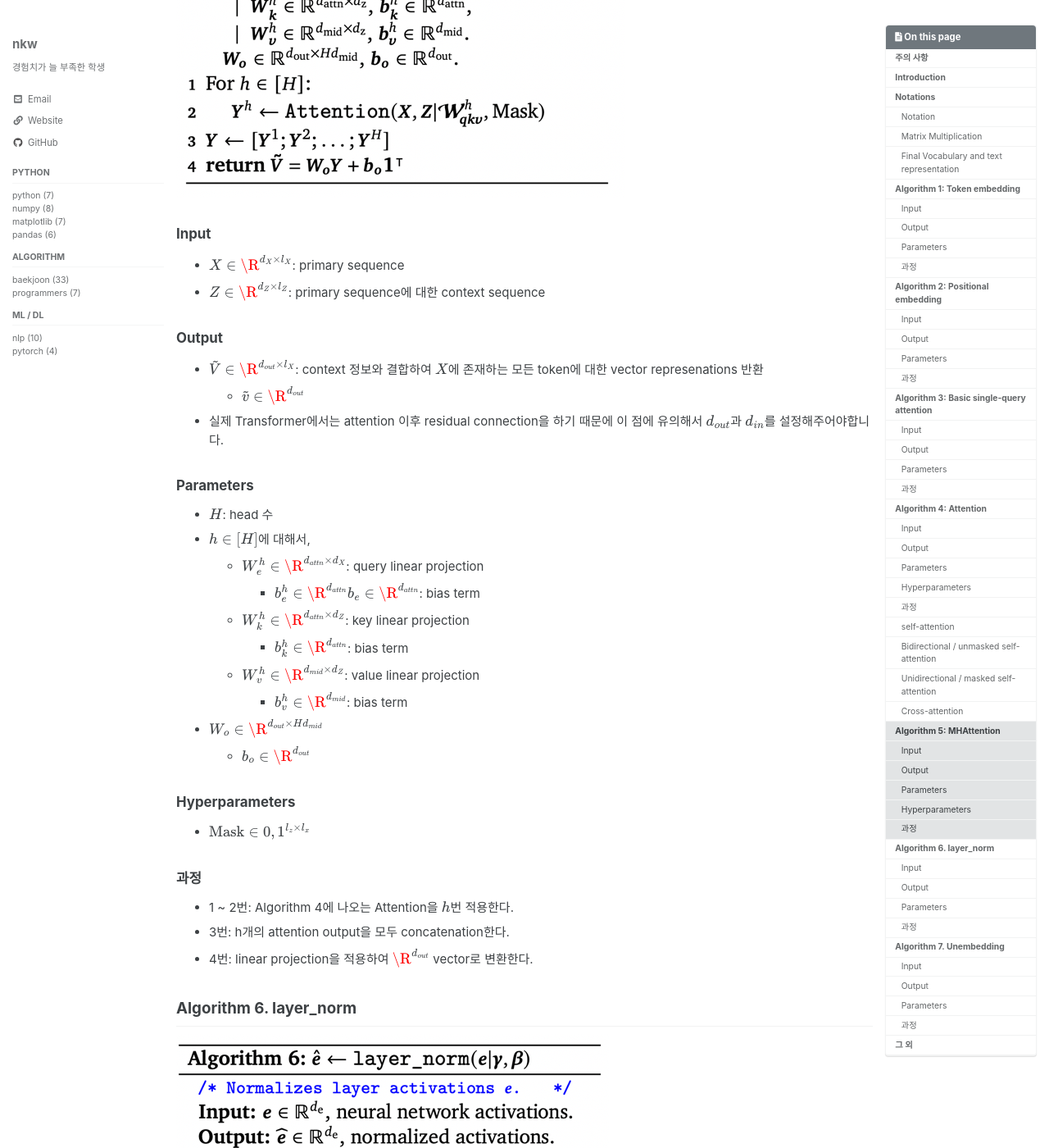
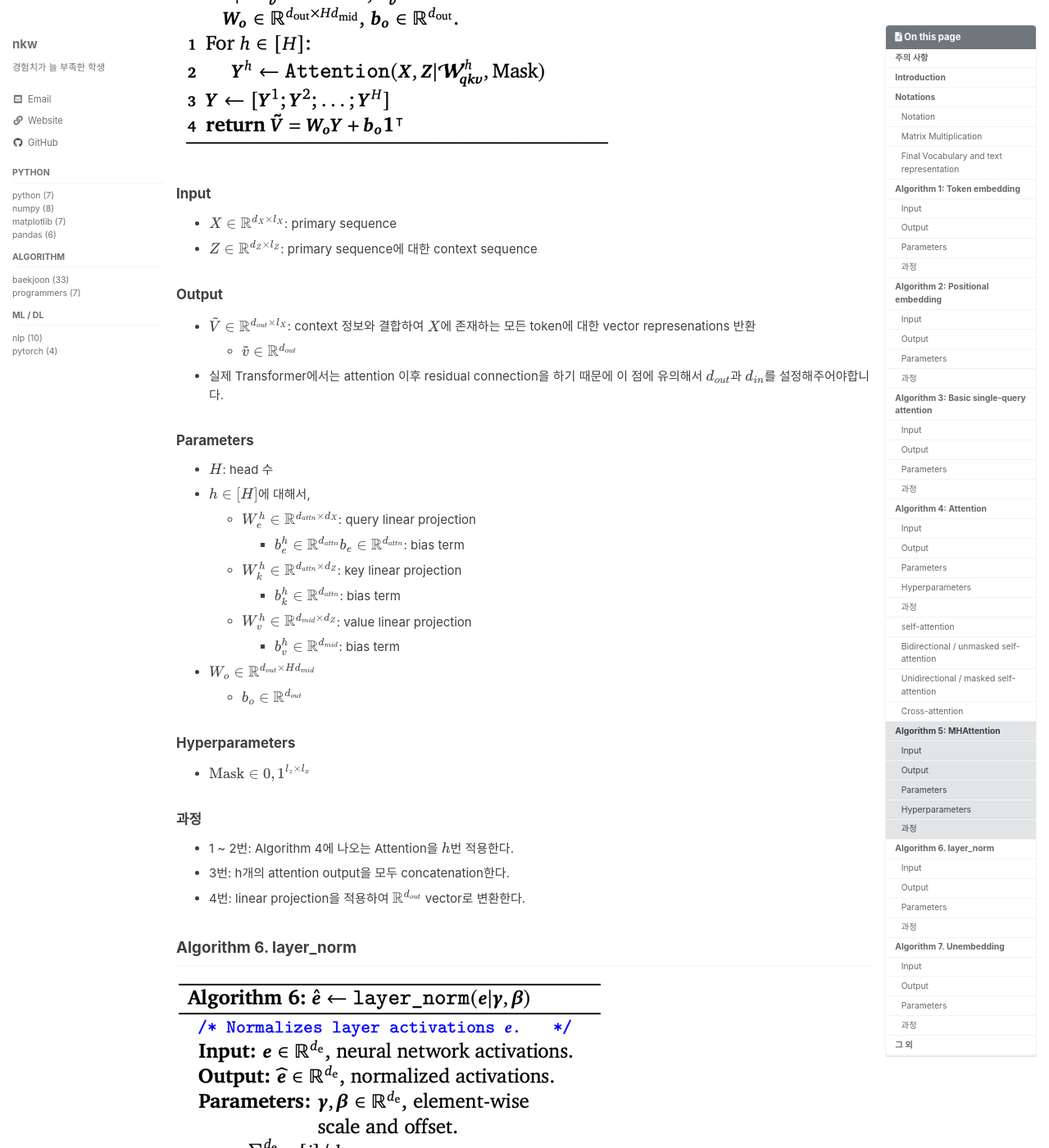
Before and after one commit to nkw011/nkw011.github.io, a Jekyll site: the page built from _posts/2022-08-03-nlp-formal-algorithm-trm.md, in a window 1280 px wide and 1400 px high, scrolled down 7952 px. Shown: the whole window at 82% size. Built offline with Jekyll 4.4.1, drawn with Linux system fonts in a browser that asks for light colours; cached includes are drawn as plain includes; formulas are drawn with MathJax 3; comment, search, counter and statistics services are not loaded; some of the changed text lies outside the part shown.

Commit message:
fix typo in formal transformer post

```diff
--- a/_posts/2022-08-03-nlp-formal-algorithm-trm.md
+++ b/_posts/2022-08-03-nlp-formal-algorithm-trm.md
@@ -54,7 +54,7 @@
     - $z[t]$: $z$의 $t$번째 token
     - Python과 달리 index의 시작이 1 입니다.
     - source라는 표현을 사용하기도 하지만 여기서는 context로 표기합니다.
-- $M \in \R^{d \times d^\prime}$: matrix
+- $M \in \mathbb{R}^{d \times d^\prime}$: matrix
     - $M[i,j]$ : entry $M_{ij}$
     - $M[i,:]$ : $M$의 $i$번째 row vector
     - $M[:,j]$ : $M$의 j번째 column vector
@@ -86,11 +86,11 @@
 
 ### Output
 
-- $e \in \R^{d_e}$: 입력으로 들어온 token ID에 대한 embedding vector 반환.
+- $e \in \mathbb{R}^{d_e}$: 입력으로 들어온 token ID에 대한 embedding vector 반환.
 
 ### Parameters
 
-- $W_e \in \R^{d_e\times N_V}$: embedding matrix
+- $W_e \in \mathbb{R}^{d_e\times N_V}$: embedding matrix
     - vocabulary에 존재하는 모든 token에 대해 embedding 값을 반환하기 위해서 column size가 $N_V$가 됩니다.
 
 ### 과정
@@ -109,11 +109,11 @@
 
 ### Output
 
-- $e \in \R^{d_e}$: 입력으로 들어온 postion에 대한 embedding vector 반환.
+- $e \in \mathbb{R}^{d_e}$: 입력으로 들어온 postion에 대한 embedding vector 반환.
 
 ### Parameters
 
-- $W_e \in \R^{d_e\times l_{max}}$: positional embedding matrix
+- $W_e \in \mathbb{R}^{d_e\times l_{max}}$: positional embedding matrix
     - data에 존재하는 모든 sequence에 대해 positional embedding 값을 반환하야하기 때문에 column size가 $l_{max}$가 됩니다.
 
 ### 과정
@@ -132,24 +132,24 @@
 
 ### Input
 
-- $e\in\R^{d_{in}}$: 현재 token에 대한 vector representation
+- $e\in\mathbb{R}^{d_{in}}$: 현재 token에 대한 vector representation
 - context sequence에 존재하는 모든 token에 대한 vector representation
-    - $e_t\in\R^{d_{in}}$: context sequence의 $t$번째 token에 대한 vector representation
+    - $e_t\in\mathbb{R}^{d_{in}}$: context sequence의 $t$번째 token에 대한 vector representation
 
 ### Output
 
 - 현재 token과 context 정보를 결합한 vector representation 반환
-    - $\tilde{v} \in \R^{d_{out}}$
+    - $\tilde{v} \in \mathbb{R}^{d_{out}}$
 - 실제 Transformer에서는 attention 이후 residual connection을 하기 때문에 이 점에 유의해서 $d_{out}$과 $d_{in}$를 설정해주어야합니다.
 
 ### Parameters
 
-- $W_e \in \R^{d_{attn}\times d_{in}}$: query linear projection
-    - $b_e \in \R^{d_{attn}}$: bias term
-- $W_k \in \R^{d_{attn}\times d_{in}}$: key linear projection
-    - $b_k \in \R^{d_{attn}}$: bias term
-- $W_v \in \R^{d_{out}\times d_{in}}$: value linear projection
-    - $b_v \in \R^{d_{out}}$: bias term
+- $W_e \in \mathbb{R}^{d_{attn}\times d_{in}}$: query linear projection
+    - $b_e \in \mathbb{R}^{d_{attn}}$: bias term
+- $W_k \in \mathbb{R}^{d_{attn}\times d_{in}}$: key linear projection
+    - $b_k \in \mathbb{R}^{d_{attn}}$: bias term
+- $W_v \in \mathbb{R}^{d_{out}\times d_{in}}$: value linear projection
+    - $b_v \in \mathbb{R}^{d_{out}}$: bias term
 
 ### 과정
 
@@ -169,23 +169,23 @@
 
 ### Input
 
-- $X\in\R^{d_X \times l_X}$: primary sequence
-- $Z\in\R^{d_Z \times l_Z}$: primary sequence에 대한 context sequence
+- $X\in\mathbb{R}^{d_X \times l_X}$: primary sequence
+- $Z\in\mathbb{R}^{d_Z \times l_Z}$: primary sequence에 대한 context sequence
 
 ### Output
 
-- $\tilde{V}\in\R^{d_{out} \times l_X}$: context 정보와 결합한 $X$에 존재하는 모든 token에 대한 vector represenations 반환
-    - $\tilde{v} \in \R^{d_{out}}$
+- $\tilde{V}\in\mathbb{R}^{d_{out} \times l_X}$: context 정보와 결합한 $X$에 존재하는 모든 token에 대한 vector represenations 반환
+    - $\tilde{v} \in \mathbb{R}^{d_{out}}$
 - 실제 Transformer에서는 attention 이후 residual connection을 하기 때문에 이 점에 유의해서 $d_{out}$과 $d_{in}$를 설정해주어야합니다.
 
 ### Parameters
 
-- $W_e \in \R^{d_{attn}\times d_{X}}$: query linear projection
-    - $b_e \in \R^{d_{attn}}$: bias term
-- $W_k \in \R^{d_{attn}\times d_{Z}}$: key linear projection
-    - $b_k \in \R^{d_{attn}}$: bias term
-- $W_v \in \R^{d_{out}\times d_{Z}}$: value linear projection
-    - $b_v \in \R^{d_{out}}$: bias term
+- $W_e \in \mathbb{R}^{d_{attn}\times d_{X}}$: query linear projection
+    - $b_e \in \mathbb{R}^{d_{attn}}$: bias term
+- $W_k \in \mathbb{R}^{d_{attn}\times d_{Z}}$: key linear projection
+    - $b_k \in \mathbb{R}^{d_{attn}}$: bias term
+- $W_v \in \mathbb{R}^{d_{out}\times d_{Z}}$: value linear projection
+    - $b_v \in \mathbb{R}^{d_{out}}$: bias term
 
 ### Hyperparameters
 
@@ -222,27 +222,27 @@
 
 ### Input
 
-- $X\in\R^{d_X \times l_X}$: primary sequence
-- $Z\in\R^{d_Z \times l_Z}$: primary sequence에 대한 context sequence
+- $X\in\mathbb{R}^{d_X \times l_X}$: primary sequence
+- $Z\in\mathbb{R}^{d_Z \times l_Z}$: primary sequence에 대한 context sequence
 
 ### Output
 
-- $\tilde{V}\in\R^{d_{out} \times l_X}$: context 정보와 결합하여 $X$에 존재하는 모든 token에 대한 vector represenations 반환
-    - $\tilde{v} \in \R^{d_{out}}$
+- $\tilde{V}\in\mathbb{R}^{d_{out} \times l_X}$: context 정보와 결합하여 $X$에 존재하는 모든 token에 대한 vector represenations 반환
+    - $\tilde{v} \in \mathbb{R}^{d_{out}}$
 - 실제 Transformer에서는 attention 이후 residual connection을 하기 때문에 이 점에 유의해서 $d_{out}$과 $d_{in}$를 설정해주어야합니다.
 
 ### Parameters
 
 - $H$: head 수
 - $h \in [H]$에 대해서,
-    - $W_e^h \in \R^{d_{attn}\times d_{X}}$: query linear projection
-        - $b_e^h \in \R^{d_{attn}}$$b_e \in \R^{d_{attn}}$: bias term
-    - $W_k^h \in \R^{d_{attn}\times d_{Z}}$: key linear projection
-        - $b_k^h \in \R^{d_{attn}}$: bias term
-    - $W_v^h \in \R^{d_{mid} \times d_{Z}}$: value linear projection
-        - $b_v^h \in \R^{d_{mid}}$: bias term
-- $W_o \in \R^{d_{out} \times Hd_{mid}}$
-    - $b_o \in \R^{d_{out}}$
+    - $W_e^h \in \mathbb{R}^{d_{attn}\times d_{X}}$: query linear projection
+        - $b_e^h \in \mathbb{R}^{d_{attn}}$$b_e \in \mathbb{R}^{d_{attn}}$: bias term
+    - $W_k^h \in \mathbb{R}^{d_{attn}\times d_{Z}}$: key linear projection
+        - $b_k^h \in \mathbb{R}^{d_{attn}}$: bias term
+    - $W_v^h \in \mathbb{R}^{d_{mid} \times d_{Z}}$: value linear projection
+        - $b_v^h \in \mathbb{R}^{d_{mid}}$: bias term
+- $W_o \in \mathbb{R}^{d_{out} \times Hd_{mid}}$
+    - $b_o \in \mathbb{R}^{d_{out}}$
 
 ### Hyperparameters
 
@@ -252,7 +252,7 @@
 
 - 1 ~ 2번: Algorithm 4에 나오는 Attention을 $h$번 적용한다.
 - 3번: h개의 attention output을 모두 concatenation한다.
-- 4번: linear projection을 적용하여 $\R^{d_{out}}$ vector로 변환한다.
+- 4번: linear projection을 적용하여 $\mathbb{R}^{d_{out}}$ vector로 변환한다.
 
 ## Algorithm 6. layer_norm
 
@@ -260,16 +260,16 @@
 
 ### Input
 
-- $e \in \R^{d_e}$: neural network activations
+- $e \in \mathbb{R}^{d_e}$: neural network activations
     - attention, position-wise feed forward의 output이 layer_norm의 input으로 들어갑니다.
 
 ### Output
 
-- $\hat{e} \in \R^{d_e}$: normalized activations
+- $\hat{e} \in \mathbb{R}^{d_e}$: normalized activations
 
 ### Parameters
 
-- $\gamma, \beta \in \R^{d_e}$: element-wise scale($\gamma$)and offset($\beta$)
+- $\gamma, \beta \in \mathbb{R}^{d_e}$: element-wise scale($\gamma$)and offset($\beta$)
 
 ### 과정
 
@@ -285,7 +285,7 @@
 
 ### Input
 
-- $e \in \R^{d_e}$: a token encoding
+- $e \in \mathbb{R}^{d_e}$: a token encoding
     - encoding된 token을 의미한다.
 
 ### Output
@@ -295,7 +295,7 @@
 
 ### Parameters
 
-- $W_u \in \R^{N_V\times d_e}$: the embedding matrix
+- $W_u \in \mathbb{R}^{N_V\times d_e}$: the embedding matrix
 
 ### 과정
 
```
Also changed, not shown: other parts of _posts/2022-08-03-nlp-formal-algorithm-trm.md (+5 -5 lines).
